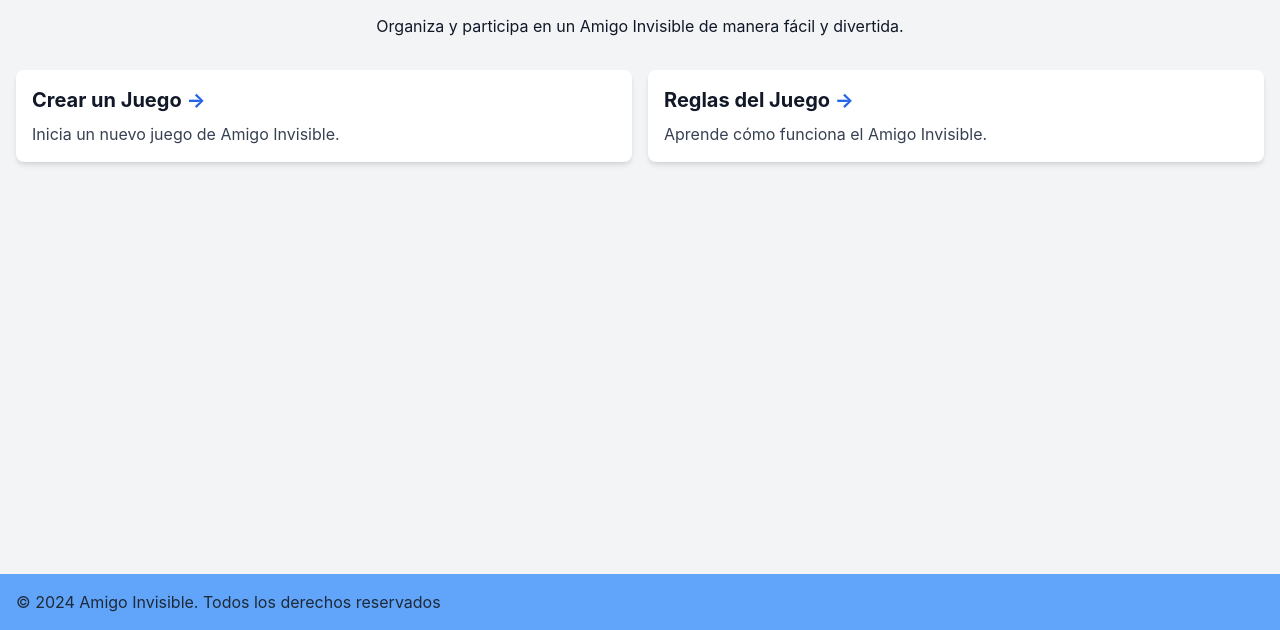
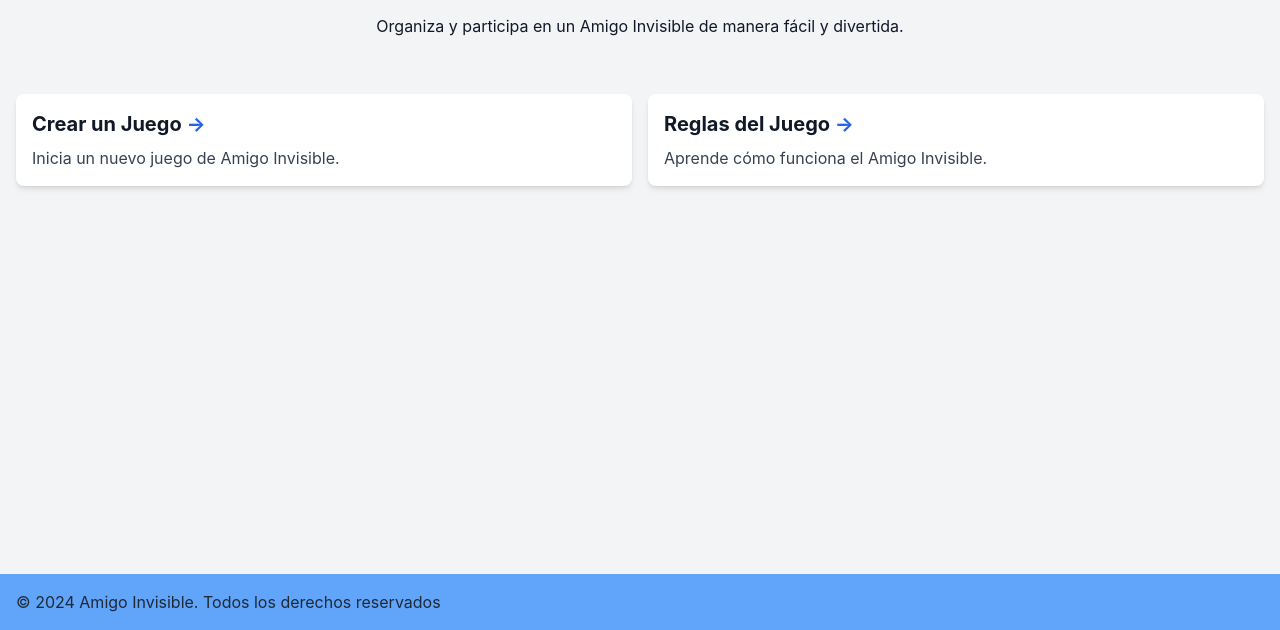
Before and after one commit to Estivbi/sorteo-amigo-invisible, an Astro site: page / in a window 1280 px wide. Shown: the part 170-800 px from the top of the page. Built offline with nearby package versions, Linux system fonts and the light colour scheme; Astro itself is replaced by a stand-in of ours.

Commit message:
fix: agregar margen superior a las tarjetas de enlace

```diff
--- a/src/components/Card.astro
+++ b/src/components/Card.astro
@@ -8,7 +8,7 @@ interface Props {
 const { href, title, body } = Astro.props;
 ---
 
-<li class="link-card bg-white shadow-md rounded-lg overflow-hidden">
+<li class="link-card bg-white shadow-md rounded-lg overflow-hidden mt-6">
 	<a href={href} class="block p-4 hover:bg-gray-100">
 	  <h2 class="text-xl font-bold mb-2">
 		{title}
```
